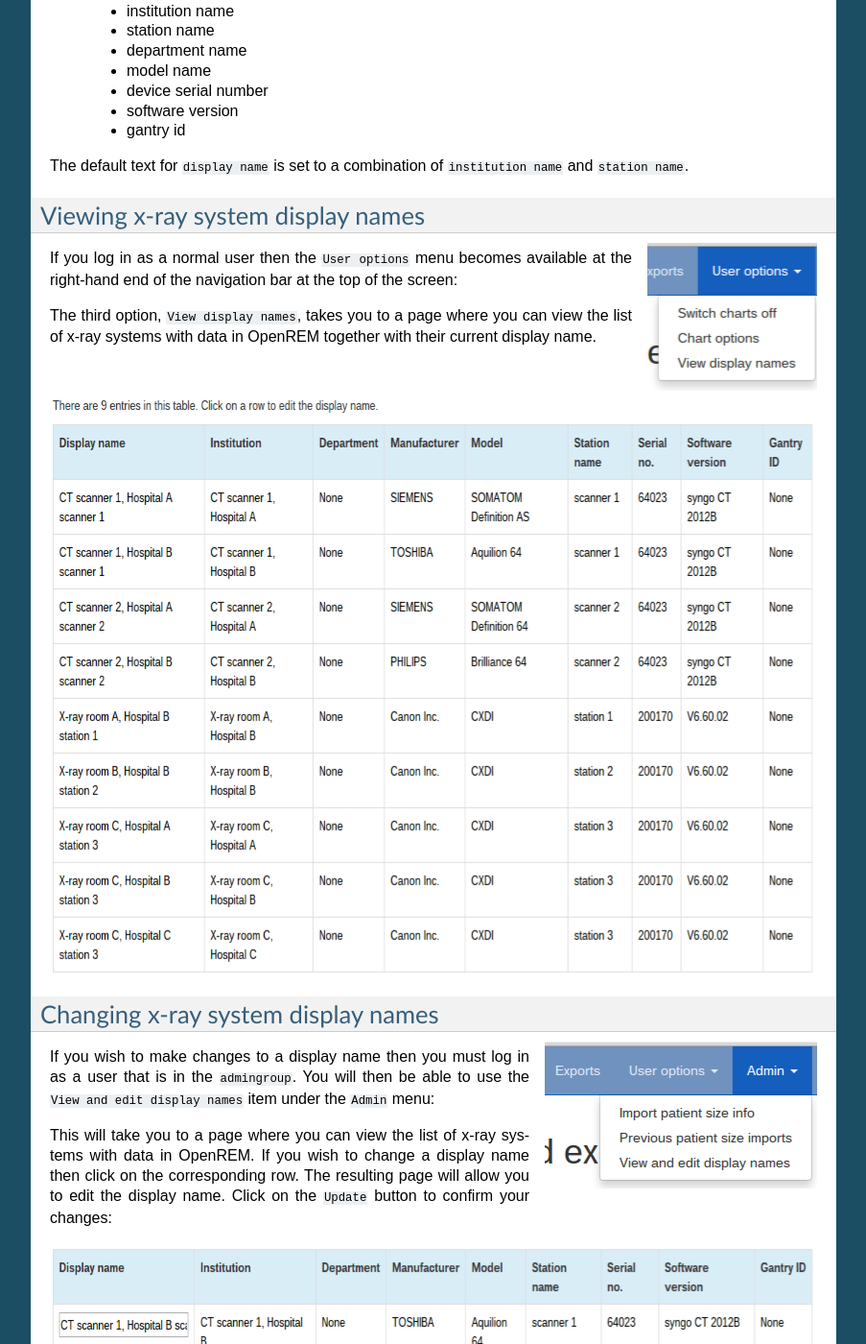
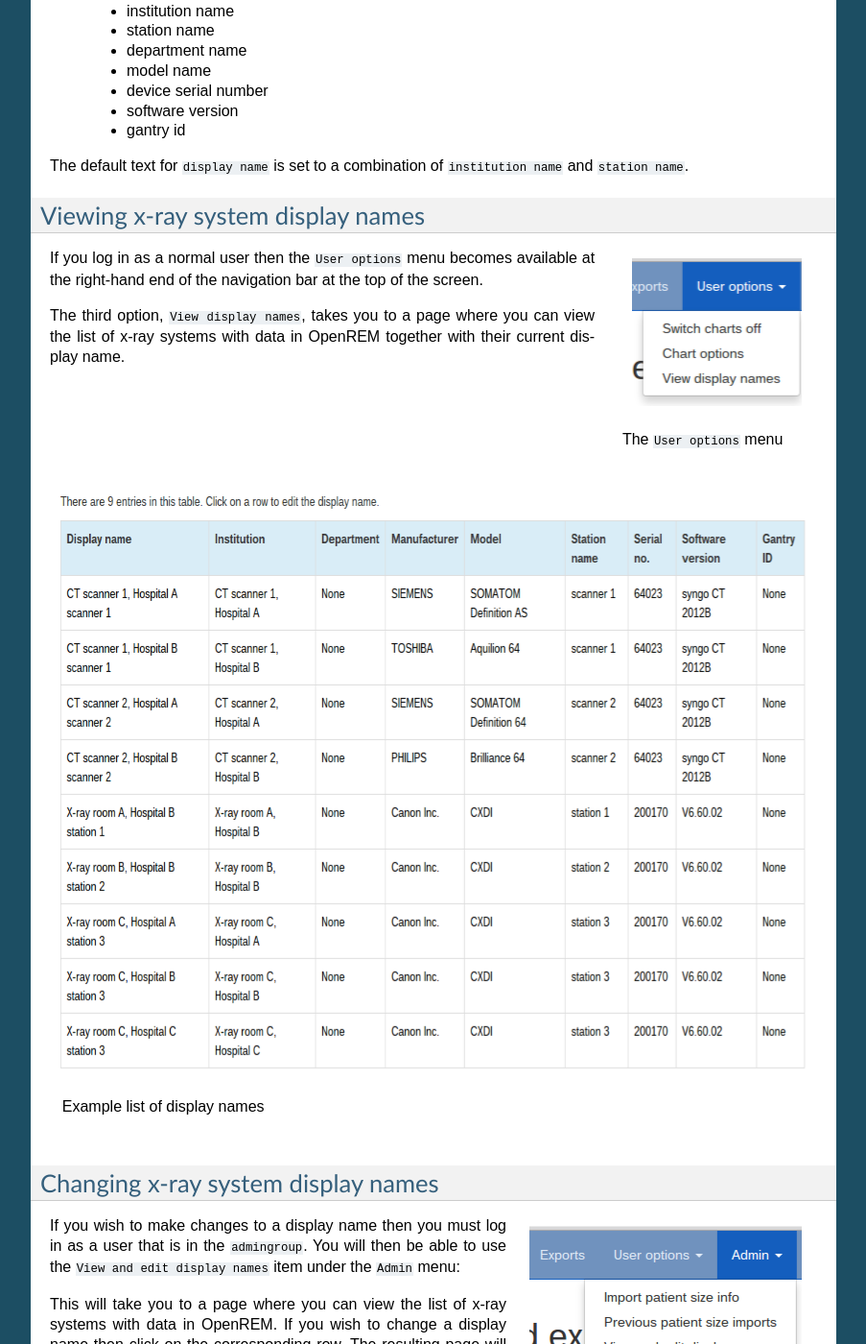
Before and after one commit to ckswilliams/modOpenREM, a Sphinx documentation site: the page built from docs/i_displaynames.rst, in a window 1280 px wide and 1400 px high, scrolled down 644 px. Shown: the whole window at 96% size, without its empty margins (198-1101 px from the left). Built offline with Sphinx 7.4.7, drawn with Linux system fonts in a browser that asks for light colours; some of the changed text lies outside the part shown.

Commit message:
Set all images to figures in the display names documentation and included captions. References issue #257

```diff
--- a/docs/i_displaynames.rst
+++ b/docs/i_displaynames.rst
@@ -35,33 +35,39 @@ The default text for ``display name`` is set to a combination of
 Viewing x-ray system display names
 ==================================
 
-.. image:: img/UserOptionsMenu.png
-    :align: right
-    :alt: User options menu
-    :width: 177px
-    :height: 154px
+.. figure:: img/UserOptionsMenu.png
+   :align: right
+   :alt: User options menu
+   :width: 177px
+   :height: 154px
+
+   The ``User options`` menu
 
 If you log in as a normal user then the ``User options`` menu becomes available
-at the right-hand end of the navigation bar at the top of the screen:
+at the right-hand end of the navigation bar at the top of the screen.
 
 The third option, ``View display names``, takes you to a page where you can
 view the list of x-ray systems with data in OpenREM together with their
 current display name.
 
-.. image:: img/DisplayNameList.png
-    :align: center
-    :alt: List of current display names
-    :width: 1065px
-    :height: 611px
+.. figure:: img/DisplayNameList.png
+   :align: center
+   :alt: List of current display names
+   :width: 1065px
+   :height: 611px
+
+   Example list of display names
 
 Changing x-ray system display names
 ===================================
 
-.. image:: img/AdminMenu.png
-    :align: right
-    :alt: Admin menu
-    :width: 284px
-    :height: 153px
+.. figure:: img/AdminMenu.png
+   :align: right
+   :alt: Admin menu
+   :width: 284px
+   :height: 153px
+
+   The ``Admin`` menu
 
 If you wish to make changes to a display name then you must log in as a user
 that is in the ``admingroup``. You will then be able to use the
@@ -72,11 +78,13 @@ data in OpenREM. If you wish to change a display name then click on the
 corresponding row. The resulting page will allow you to edit the display name.
 Click on the ``Update`` button to confirm your changes:
 
-.. image:: img/UpdateDisplayName.png
-    :align: center
-    :alt: Update a display name
-    :width: 1080px
-    :height: 193px
+.. figure:: img/UpdateDisplayName.png
+   :align: center
+   :alt: Update a display name
+   :width: 1080px
+   :height: 193px
+
+   Example of the page for updating a display name
 
 You can set multiple rows to the same display name. You may wish to do this if
 a system has a software upgrade, for example, as this will generate a new
```
